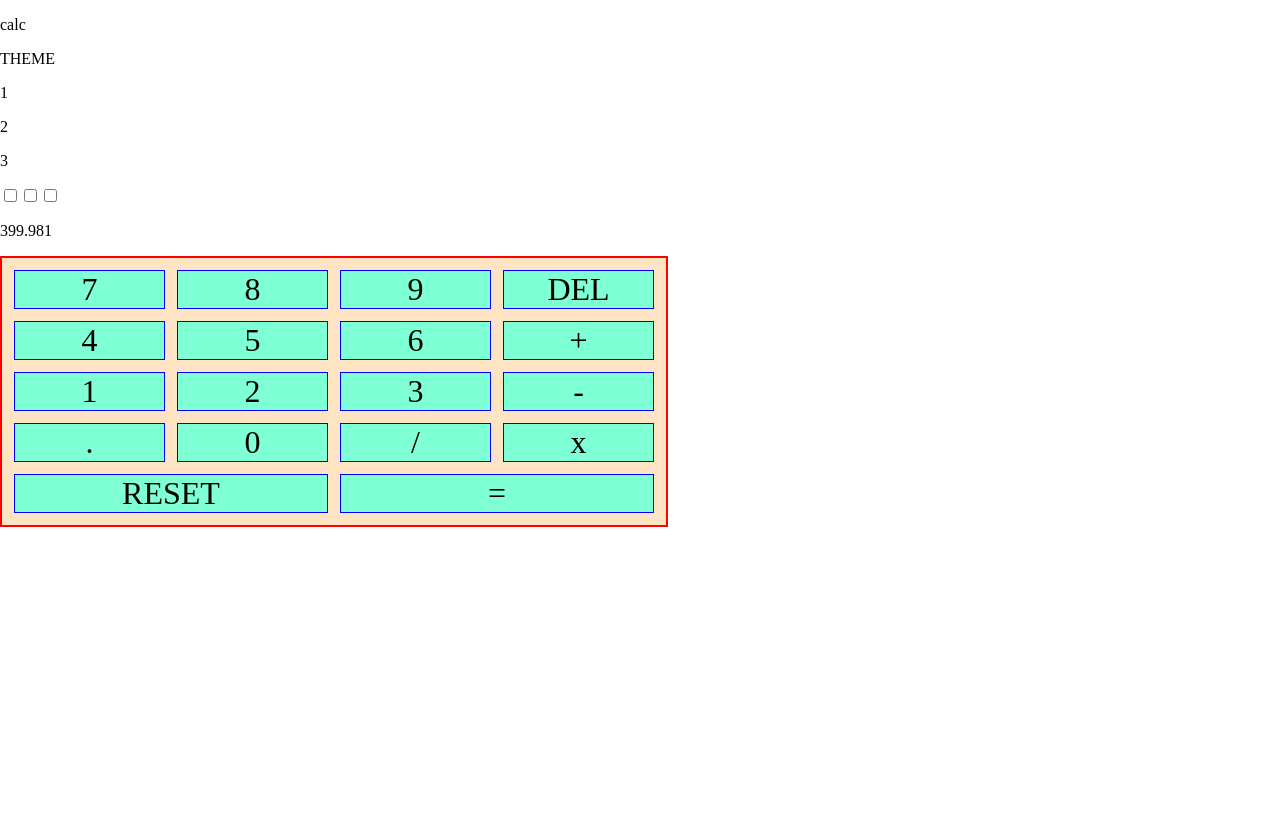
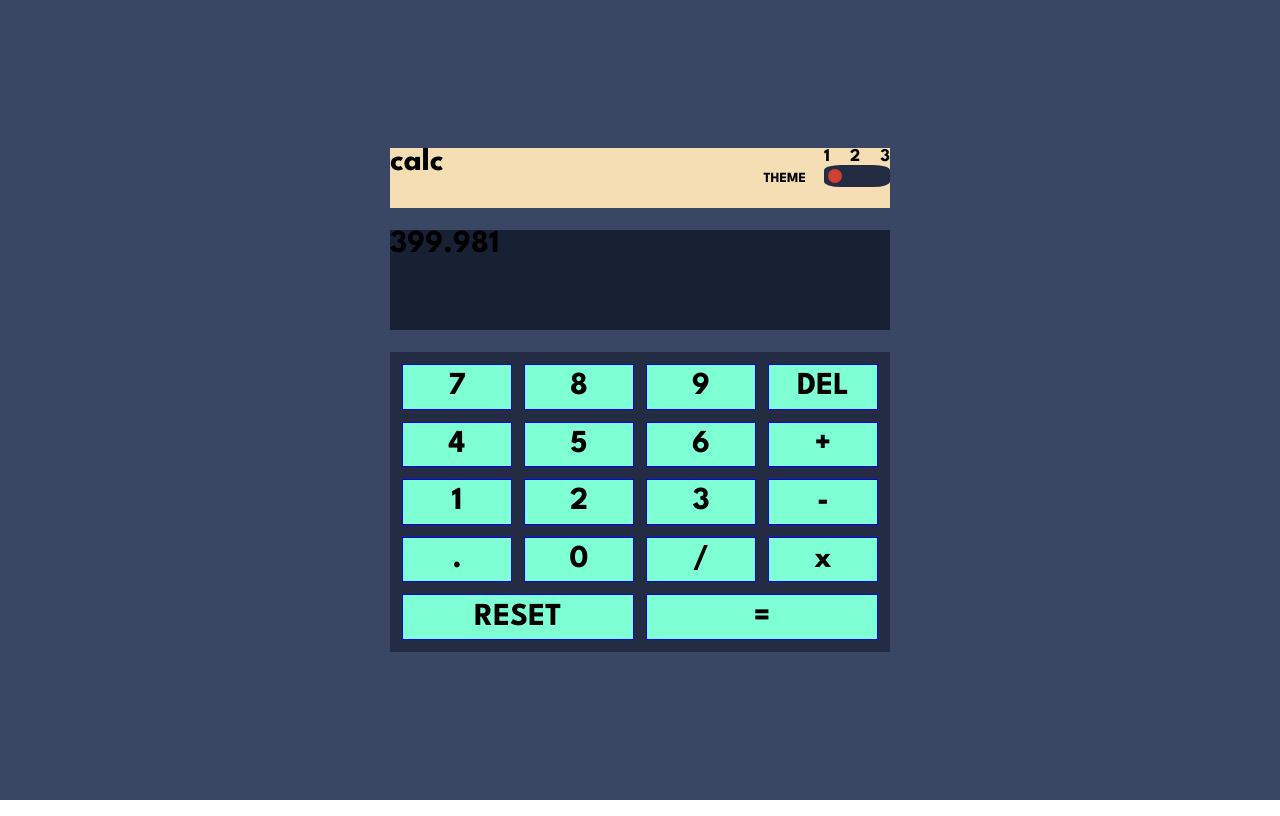
Before and after one commit to AdanSaavedra/Calculator-with-themes, a React (Vite) app: page / in a window 1280 px wide. Built offline with nearby package versions, Linux system fonts and the light colour scheme.

Commit message:
work on header

```diff
--- a/index.html
+++ b/index.html
@@ -11,11 +11,17 @@
       sizes="32x32"
       href="./images/favicon-32x32.png"
     />
+    <link rel="preconnect" href="https://fonts.googleapis.com" />
+    <link rel="preconnect" href="https://fonts.gstatic.com" crossorigin />
+    <link
+      href="https://fonts.googleapis.com/css2?family=League+Spartan:wght@700&display=swap"
+      rel="stylesheet"
+    />
 
     <title>Frontend Mentor | Calculator app</title>
   </head>
   <body style="margin: 0; width: 100vw; height: 100vh">
-    <div id="root"></div>
+    <div id="root" style="height: 100%; width: 100%"></div>
     <!-- <div class="attribution">
       Challenge by
       <a href="https://www.frontendmentor.io?ref=challenge" target="_blank"
--- a/src/App/index.jsx
+++ b/src/App/index.jsx
@@ -1,51 +1,7 @@
-import "./styles.css";
+import Calculator from "../Calculator";
 
 const App = () => {
-  return (
-    <>
-      <div className="header">
-        <p>calc</p>
-        <div>
-          <p>THEME</p>
-          <div>
-            <div>
-              <p>1</p>
-              <p>2</p>
-              <p>3</p>
-            </div>
-            <div>
-              <input type="checkbox" />
-              <input type="checkbox" />
-              <input type="checkbox" />
-            </div>
-          </div>
-        </div>
-      </div>
-      <div className="result">
-        <p>399.981</p>
-      </div>
-      <div className="container">
-        <div className="item item-1">7</div>
-        <div className="item item-2">8</div>
-        <div className="item item-3">9</div>
-        <div className="item item-4">DEL</div>
-        <div className="item item-5">4</div>
-        <div className="item item-6">5</div>
-        <div className="item item-7">6</div>
-        <div className="item item-8">+</div>
-        <div className="item item-9">1</div>
-        <div className="item item-10">2</div>
-        <div className="item item-11">3</div>
-        <div className="item item-12">-</div>
-        <div className="item item-13">.</div>
-        <div className="item item-14">0</div>
-        <div className="item item-15">/</div>
-        <div className="item item-16">x</div>
-        <div className="item item-reset">RESET</div>
-        <div className="item item-equal">=</div>
-      </div>
-    </>
-  );
+  return <Calculator />;
 };
 
 export default App;
--- a/src/App/styles.css
+++ /dev/null
@@ -1,38 +0,0 @@
-.container {
-  display: grid;
-  background-color: bisque;
-  border: 2px solid red;
-  grid-template-columns: repeat(4, 1fr);
-  width: 50%;
-  gap: 12px;
-  padding: 12px;
-}
-.item {
-  display: flex;
-  align-items: center;
-  justify-content: center;
-  background-color: aquamarine;
-  font-size: 2rem;
-  border: 1px solid blue;
-}
-.item-reset {
-  grid-column: 1 / 3;
-}
-.item-equal {
-  grid-column: 3 / 5;
-}
-/* .contenedor {
-  border: 5px solid #e1bee7;
-  background-color: #fff1ff;
-  display: grid;
-  grid-template-columns: repeat(auto-fit, minmax(100px, 1fr));
-}
-.item {
-  font-size: 2rem;
-  border: 5px solid #00bcd4;
-} */
-
-/* grid-template-columns: minmax(30px, 300px) 200px minmax(60px, 250px);
-grid-template-rows: repeat(3, auto); */
-/* grid-template-columns: repeat(auto-fill, minmax(100px, 1fr));
-grid-template-columns: repeat(auto-fit, minmax(100px, 1fr)); */
--- /dev/null
+++ b/src/Calculator/index.jsx
@@ -0,0 +1,53 @@
+import "./styles.css";
+
+const Calculator = () => {
+  return (
+    <>
+      <div className="calculator">
+        <div className="header">
+          <p>calc</p>
+          <div className="themeContainer">
+            <p className="themeTitle">THEME</p>
+            <div className="themeContainerSelector">
+              <div className="themeContainerNumbers">
+                <p>1</p>
+                <p>2</p>
+                <p>3</p>
+              </div>
+              <div className="themeContainerChecks">
+                <input type="radio" name="1" defaultChecked />
+                <input type="radio" name="1" />
+                <input type="radio" name="1" />
+              </div>
+            </div>
+          </div>
+        </div>
+        <div className="result">
+          <p>399.981</p>
+        </div>
+        <div className="container">
+          <div className="item item-1">7</div>
+          <div className="item item-2">8</div>
+          <div className="item item-3">9</div>
+          <div className="item item-4">DEL</div>
+          <div className="item item-5">4</div>
+          <div className="item item-6">5</div>
+          <div className="item item-7">6</div>
+          <div className="item item-8">+</div>
+          <div className="item item-9">1</div>
+          <div className="item item-10">2</div>
+          <div className="item item-11">3</div>
+          <div className="item item-12">-</div>
+          <div className="item item-13">.</div>
+          <div className="item item-14">0</div>
+          <div className="item item-15">/</div>
+          <div className="item item-16">x</div>
+          <div className="item item-reset">RESET</div>
+          <div className="item item-equal">=</div>
+        </div>
+      </div>
+    </>
+  );
+};
+
+export default Calculator;
--- /dev/null
+++ b/src/Calculator/styles.css
@@ -0,0 +1,115 @@
+:root {
+  /* Backgrounds */
+  --main-background: hsl(222, 26%, 31%);
+  --toggle-background-keypad-background: hsl(223, 31%, 20%);
+  --screen-background: hsl(224, 36%, 15%);
+
+  /* Keys */
+  --key-background: hsl(225, 21%, 49%);
+  --key-shadow: hsl(224, 28%, 35%);
+  --key-background-toggle: hsl(6, 63%, 50%);
+  --key-shadow: hsl(6, 70%, 34%);
+  --key-background: hsl(30, 25%, 89%);
+  --key-shadowe: hsl(28, 16%, 65%);
+
+  /* Text */
+  --Very-dark-grayish-blue: hsl(221, 14%, 31%);
+  --White: hsl(0, 0%, 100%);
+}
+
+* {
+  margin: 0;
+}
+.calculator {
+  font-family: "League Spartan", sans-serif;
+  font-size: 32px;
+  background-color: var(--main-background);
+  height: 100%;
+  display: grid;
+  grid-template-columns: 500px;
+  grid-template-rows: 60px 100px 300px;
+  place-content: center;
+  gap: 22px;
+}
+
+/* header */
+.header {
+  display: flex;
+  justify-content: space-between;
+  background-color: wheat;
+}
+.themeContainer {
+  display: flex;
+  gap: 18px;
+}
+.themeTitle {
+  align-self: center;
+  font-size: 14px;
+}
+.themeContainerNumbers {
+  display: flex;
+  font-size: 18px;
+  gap: 8px;
+  justify-content: space-between;
+}
+.themeContainerChecks {
+  justify-content: space-between;
+  display: flex;
+  gap: 8px;
+  background-color: var(--toggle-background-keypad-background);
+  padding: 4px;
+  border-radius: 25%;
+}
+.themeContainerChecks > * {
+  appearance: none;
+  height: 14px;
+  width: 14px;
+  border-radius: 50%;
+
+}
+.themeContainerChecks > *:checked{
+  background-color: var(--key-background-toggle);
+}
+
+/* result */
+.result {
+  background-color: var(--screen-background);
+}
+
+/* Container */
+.container {
+  display: grid;
+  background-color: var(--toggle-background-keypad-background);
+  grid-template-columns: repeat(4, 1fr);
+  gap: 12px;
+  padding: 12px;
+}
+.item {
+  display: flex;
+  align-items: center;
+  justify-content: center;
+  background-color: aquamarine;
+  font-size: 2rem;
+  border: 1px solid blue;
+}
+.item-reset {
+  grid-column: 1 / 3;
+}
+.item-equal {
+  grid-column: 3 / 5;
+}
+/* .contenedor {
+  border: 5px solid #e1bee7;
+  background-color: #fff1ff;
+  display: grid;
+  grid-template-columns: repeat(auto-fit, minmax(100px, 1fr));
+}
+.item {
+  font-size: 2rem;
+  border: 5px solid #00bcd4;
+} */
+
+/* grid-template-columns: minmax(30px, 300px) 200px minmax(60px, 250px);
+grid-template-rows: repeat(3, auto); */
+/* grid-template-columns: repeat(auto-fill, minmax(100px, 1fr));
+grid-template-columns: repeat(auto-fit, minmax(100px, 1fr)); */
```
